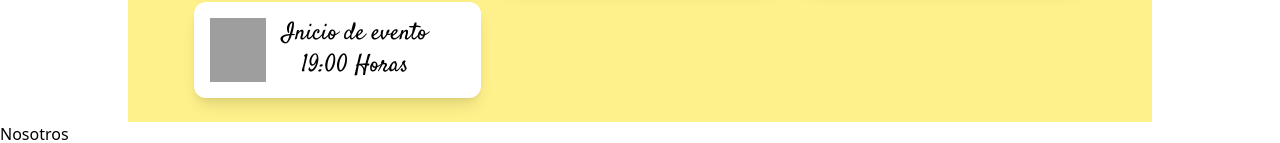
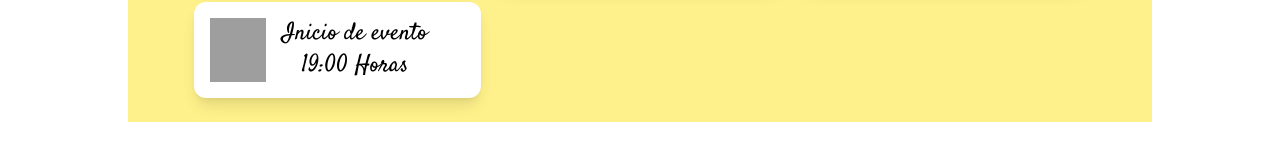
Before and after one commit to Erick140297/Paola-Kevin, a React (Vite) app: page / in a window 1280 px wide. Shown: the part 2618-2761 px from the top of the page. After the commit the page ends 2740 px from the top, so only its background shows below. Built offline with nearby package versions, Linux system fonts and the light colour scheme; grey boxes are pictures that could not be loaded; a web font is replaced by a local one.

Commit message:
revision

```diff
--- a/src/App.jsx
+++ b/src/App.jsx
@@ -16,8 +16,8 @@ const App = () => {
       <History />
       <Datos />
       <Itinerario />
-      <Nosotros />
-      {/*
+
+      {/* <Nosotros />
       <Padres />
       <Padrinos />
       <Regalos />
--- /dev/null
+++ b/src/components/CardPerson.jsx
@@ -0,0 +1,9 @@
+import React from 'react'
+
+const CardPerson = () => {
+  return (
+    <div>CardPerson</div>
+  )
+}
+
+export default CardPerson
--- a/src/components/Nosotros.jsx
+++ b/src/components/Nosotros.jsx
@@ -1,9 +1,21 @@
-import React from 'react'
+import React from "react";
+import CardPerson from "./CardPerson";
 
 const Nosotros = () => {
+  const data = [
+    { link: "", name: "Paola Daniela López Martínez" },
+    { link: "", name: "Kevin Mendoza Carrillo" },
+  ];
   return (
-    <div>Nosotros</div>
-  )
-}
+    <div className="bg-yellow-200 md:mx-24 lg:mx-32 flex flex-col items-center pb-2">
+      <h2 className="text-center p-4 lg:text-6xl text-4xl font-playfair text-shadow">
+        Nosotros
+      </h2>
+      <div>
+        <CardPerson link={data[0].link} name={data[0].name} />
+      </div>
+    </div>
+  );
+};
 
-export default Nosotros
+export default Nosotros;
```
